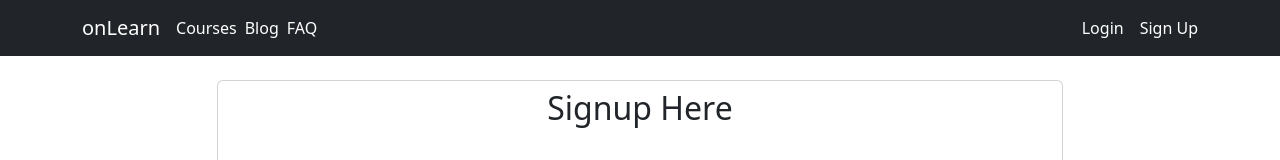
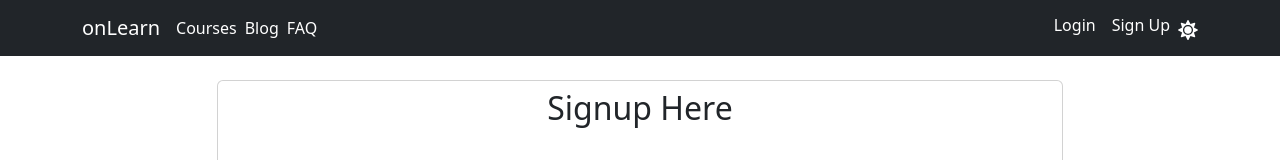
Before and after one commit to gaznafis007/onlearn-client, a React (Create React App) app in the folder Milestone-10-Assignment/onlearn-client/: page /signup in a window 1280 px wide. Shown: the top 160 px of the page. Built offline with nearby package versions, Linux system fonts and the light colour scheme; no server answers.

Commit message:
header theme added

```diff
--- a/Milestone-10-Assignment/onlearn-client/src/Pages/Login/Login.js
+++ b/Milestone-10-Assignment/onlearn-client/src/Pages/Login/Login.js
@@ -5,6 +5,7 @@ import { useContext } from "react";
 import { Card, Col, Row } from "react-bootstrap";
 import Button from "react-bootstrap/Button";
 import Form from "react-bootstrap/Form";
+import toast from "react-hot-toast";
 import { FaFacebook, FaGoogle } from "react-icons/fa";
 import { Link, Navigate, useLocation, useNavigate } from "react-router-dom";
 import { AuthContext } from "../../context/AuthProvider";
@@ -27,6 +28,7 @@ const Login = () => {
       .catch((error) => {
         setError(error);
         console.log(error);
+        toast.err(error.message);
       });
   };
   const handleFacebookSignIn = () => {
@@ -38,6 +40,7 @@ const Login = () => {
       })
       .catch((error) => {
         console.log(error.message);
+        toast.err(error.message);
       });
   };
   const handleSignIn = (event) => {
@@ -53,6 +56,7 @@ const Login = () => {
       })
       .catch((error) => {
         console.log(error.message);
+        toast.err(error.message);
       });
   };
   return (
--- a/Milestone-10-Assignment/onlearn-client/src/Pages/Shared/Header/Header.js
+++ b/Milestone-10-Assignment/onlearn-client/src/Pages/Shared/Header/Header.js
@@ -6,9 +6,11 @@ import NavDropdown from "react-bootstrap/NavDropdown";
 import { AuthContext } from "../../../context/AuthProvider";
 import { Button, Image } from "react-bootstrap";
 import { useContext } from "react";
+import { useState } from "react";
+import { FaMoon, FaSun } from "react-icons/fa";
 
 const Header = () => {
-  const { user, logOut } = useContext(AuthContext);
+  const { user, dark, logOut, setDark } = useContext(AuthContext);
   const handleLogOut = () => {
     logOut()
       .then(() => {})
@@ -16,13 +18,26 @@ const Header = () => {
         console.log(error.message);
       });
   };
+  const handleMode = () => {
+    setDark(!dark);
+  };
   return (
-    <Navbar collapseOnSelect expand="lg" bg="dark" variant="dark">
-      <Container>
+    <Navbar
+      collapseOnSelect
+      expand="lg"
+      bg={dark ? "dark" : "light"}
+      variant={dark ? "dark" : "light"}
+    >
+      <Container className={dark ? "text-white" : "text-dark"}>
         <Navbar.Brand>
           <Link
             to="/"
-            className="text-decoration-none text-white"
+            className={
+              dark
+                ? " text-white text-decoration-none"
+                : " text-dark text-decoration-none"
+            }
+            to="/courses"
             style={{ fontSize: "20px" }}
           >
             onLearn
@@ -33,19 +48,37 @@ const Header = () => {
           <Nav className="me-auto">
             <Nav.Item>
               <Link
-                className="me-2 text-white text-decoration-none"
+                className={
+                  dark
+                    ? "me-2 text-white text-decoration-none"
+                    : "me-2 text-dark text-decoration-none"
+                }
                 to="/courses"
               >
                 Courses
               </Link>
             </Nav.Item>
             <Nav.Item>
-              <Link className="me-2 text-white text-decoration-none" to="/blog">
+              <Link
+                className={
+                  dark
+                    ? "me-2 text-white text-decoration-none"
+                    : "me-2 text-dark text-decoration-none"
+                }
+                to="/blog"
+              >
                 Blog
               </Link>
             </Nav.Item>
             <Nav.Item>
-              <Link className="me-2 text-white text-decoration-none" to="/faq">
+              <Link
+                className={
+                  dark
+                    ? "me-2 text-white text-decoration-none"
+                    : "me-2 text-dark text-decoration-none"
+                }
+                to="/faq"
+              >
                 FAQ
               </Link>
             </Nav.Item>
@@ -53,7 +86,9 @@ const Header = () => {
           <Nav>
             {user?.uid ? (
               <>
-                <Nav.Item className="text-white me-2">
+                <Nav.Item
+                  className={dark ? "me-2 text-white " : "me-2 text-dark"}
+                >
                   {user?.displayName}
                 </Nav.Item>
                 <Nav.Item>
@@ -64,7 +99,10 @@ const Header = () => {
                   />
                 </Nav.Item>
                 <Nav.Item className="text-white ms-2">
-                  <Button onClick={handleLogOut} variant="outline-light">
+                  <Button
+                    onClick={handleLogOut}
+                    variant={dark ? "outline-light" : "outline-dark"}
+                  >
                     Sign out
                   </Button>
                 </Nav.Item>
@@ -89,6 +127,14 @@ const Header = () => {
                 </Nav.Item>
               </>
             )}
+
+            <Nav.Item
+              onClick={handleMode}
+              className="text-white ms-2"
+              style={{ fontSize: "20px" }}
+            >
+              {dark ? <FaSun></FaSun> : <FaMoon></FaMoon>}
+            </Nav.Item>
           </Nav>
         </Navbar.Collapse>
       </Container>
--- a/Milestone-10-Assignment/onlearn-client/src/Pages/SignUp/SignUp.js
+++ b/Milestone-10-Assignment/onlearn-client/src/Pages/SignUp/SignUp.js
@@ -54,6 +54,7 @@ const SignUp = () => {
         })
         .catch((error) => {
           console.log(error.message);
+          toast.err(error.message);
         });
     }
   };
@@ -66,6 +67,7 @@ const SignUp = () => {
       })
       .catch((error) => {
         setError(error);
+        toast.err(error.message);
       });
   };
   const handleFacebookSignIn = () => {
@@ -76,6 +78,7 @@ const SignUp = () => {
       })
       .catch((err) => {
         console.log(err.message);
+        toast.err(error.message);
       });
   };
   return (
--- a/Milestone-10-Assignment/onlearn-client/src/context/AuthProvider.js
+++ b/Milestone-10-Assignment/onlearn-client/src/context/AuthProvider.js
@@ -20,6 +20,7 @@ const AuthProvider = ({ children }) => {
   const auth = getAuth(app);
   const [user, setUser] = useState(null);
   const [loading, setLoading] = useState(true);
+  const [dark, setDark] = useState(true);
   const userSignUp = (email, password) => {
     setLoading(true);
     return createUserWithEmailAndPassword(auth, email, password);
@@ -50,6 +51,8 @@ const AuthProvider = ({ children }) => {
   };
   const value = {
     user,
+    dark,
+    setDark,
     userSignUp,
     userSignIn,
     googleSignIn,
```
